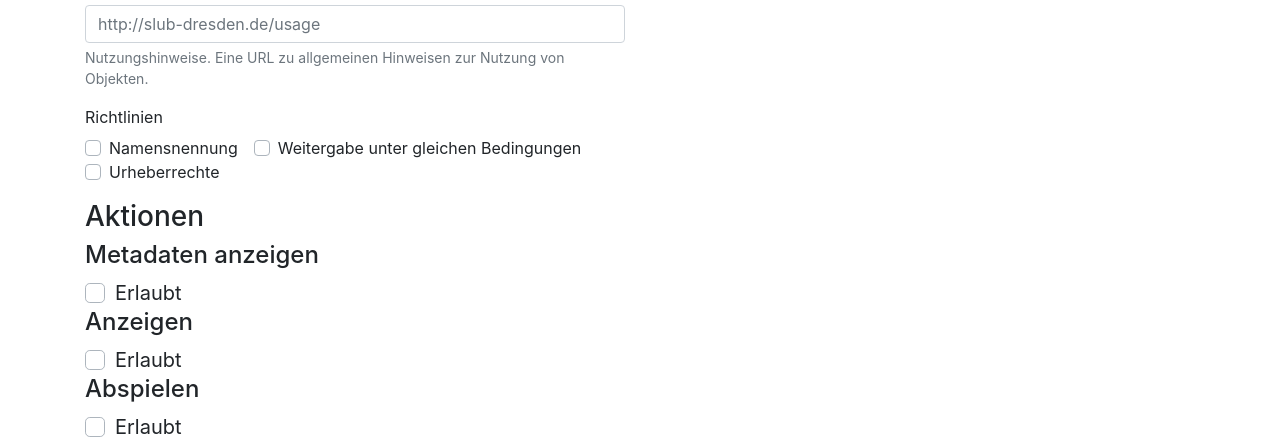
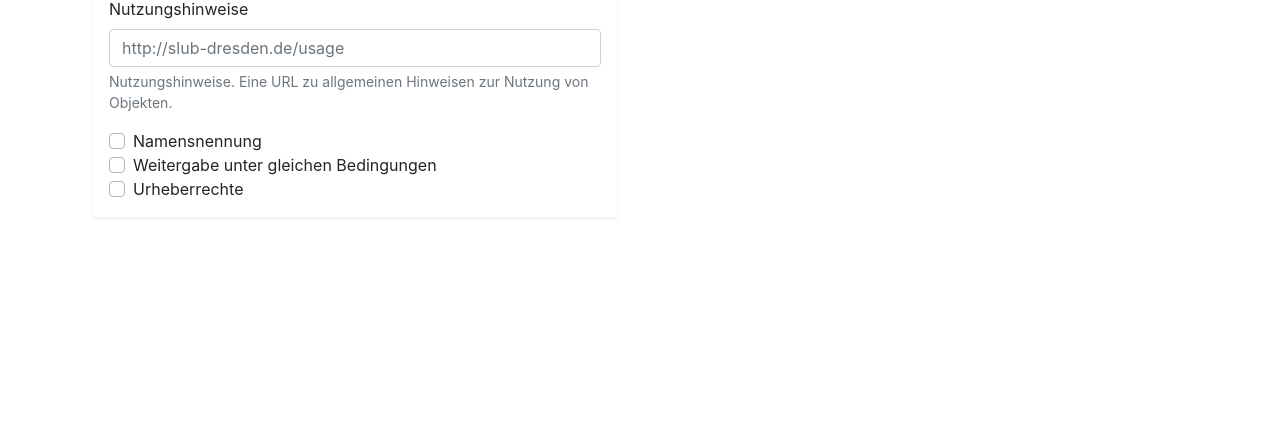
Before and after one commit to slub/librmlbuilder, a Vue app: page / in a window 1280 px wide. Shown: the part 495-939 px from the top of the page. After the commit the page ends 800 px from the top, so only its background shows below. Built offline with nearby package versions, Linux system fonts and the light colour scheme.

Commit message:
working librml

```diff
--- a/src/App.vue
+++ b/src/App.vue
@@ -10,7 +10,7 @@
           <b-navbar-toggle target="nav-collapse"></b-navbar-toggle>
           <b-collapse id="nav-collapse" is-nav>
             <b-navbar-nav>
-              <b-nav-item target="_blank" class="nav-link" href="https://slub.github.io/librml/">
+              <b-nav-item class="nav-link" href="https://slub.github.io/librml/" target="_blank">
                 Über LibRML
               </b-nav-item>
             </b-navbar-nav>
@@ -23,47 +23,42 @@
     </b-row>
     <b-row>
       <b-col cols="6">
-        <b-form @submit="baseSubmit">
+        <div class="shadow-sm m-2 p-3 mb-5 bg-white rounded">
+          <b-form>
             <h3>Angaben zum Objekt</h3>
-          <b-form-group id="id-group" label="ID" label-for="id-input" description="Die eindeutige ID des Objektes">
+            <b-form-group id="id-group" description="Die eindeutige ID des Objektes" label="ID" label-for="id-input">
               <b-form-input id="id-input" v-model="librml.id" placeholder="1234567890-abd" required></b-form-input>
             </b-form-group>
-          <b-form-group id="otherid-group" label="Andere IDs" label-for="other-id-input"
-                        description="Andere IDs dieses Objektes, mit Komma trennen.">
-            <b-form-input id="other-id-input" v-model="librml.otherid"
-                          placeholder="123456789-aaa, 123456789-bbb"></b-form-input>
+            <b-form-group id="otherid-group" description="Andere IDs dieses Objektes, mit Komma trennen."
+                          label="Andere IDs"
+                          label-for="other-id-input">
+              <b-form-input id="other-id-input" v-model="otherids" placeholder="123456789-aaa, 123456789-bbb"
+                            @change="updateOtherIDs()"></b-form-input>
             </b-form-group>
-          <b-form-group id="tenant-group" label="Verwalter" label-for="tenant-input"
-                        description="Verwalter des Objektes, hier die ID der Institution, auf die die Nutzungsrechte angewandt werden können.">
+            <b-form-group id="tenant-group"
+                          description="Verwalter des Objektes, hier die ID der Institution, auf die die Nutzungsrechte angewandt werden können."
+                          label="Verwalter"
+                          label-for="tenant-input">
               <b-form-input id="tenant-input" v-model="librml.tenant" placeholder="http://slub-dresden.de"
                             required></b-form-input>
             </b-form-group>
-          <b-form-group id="guide-group" label="Nutzungshinweise" label-for="guide-input"
-                        description="Nutzungshinweise. Eine URL zu allgemeinen Hinweisen zur Nutzung von Objekten.">
-            <b-form-input id="tenant-input" v-model="librml.guide" placeholder="http://slub-dresden.de/usage"
+            <b-form-group id="guide-group"
+                          description="Nutzungshinweise. Eine URL zu allgemeinen Hinweisen zur Nutzung von Objekten."
+                          label="Nutzungshinweise"
+                          label-for="guide-input">
+              <b-form-input id="tenant-input" v-model="librml.usageguide" placeholder="http://slub-dresden.de/usage"
                             required></b-form-input>
             </b-form-group>
-          <b-form-group id="meta-rights" label="Richtlinien" v-slot="{ ariaDescribedby }">
-            <b-form-checkbox-group id="meta-rights-group" v-model="librml.metarights"
-                                   :aria-describedby="ariaDescribedby">
-              <b-form-checkbox value="mention">Namensnennung</b-form-checkbox>
-              <b-form-checkbox value="sharealike">Weitergabe unter gleichen Bedingungen</b-form-checkbox>
-              <b-form-checkbox value="copyright">Urheberrechte</b-form-checkbox>
-            </b-form-checkbox-group>
-          </b-form-group>
-          <h3>Aktionen</h3>
-          <MetaActionComponent :dispalymeta="dispalymeta"/>
-          <ReadActionComponent :read="read"/>
-          <RunActionComponent :run="run"/>
-          <LendActionComponent :lend="lend"/>
-          <DownloadActionComponent :download="download"/>
-          <PrintActionComponent :print="print"/>
+            <b-form-checkbox v-model="librml.mention">Namensnennung</b-form-checkbox>
+            <b-form-checkbox v-model="librml.sharealike">Weitergabe unter gleichen Bedingungen</b-form-checkbox>
+            <b-form-checkbox v-model="librml.copyright">Urheberrechte</b-form-checkbox>
           </b-form>
+        </div>
       </b-col>
       <b-col cols="6">
         <vue-json-pretty
-            :path="'res'"
-            :data=this.librml>
+            :data=this.librml
+            :path="'res'">
         </vue-json-pretty>
       </b-col>
     </b-row>
@@ -73,48 +68,23 @@
 <script>
 import VueJsonPretty from 'vue-json-pretty'
 import 'vue-json-pretty/lib/styles.css'
-import PrintActionComponent from "@/components/PrintActionComponent";
-import DownloadActionComponent from "@/components/DownloadActionComponent";
-import LendActionComponent from "@/components/LendActionComponent";
-import RunActionComponent from "@/components/RunActionComponent";
-import ReadActionComponent from "@/components/ReadActionComponent";
-import MetaActionComponent from "@/components/MetaActionComponent";
 
 export default {
   data() {
     return {
-      librml: {
-        id: '',
-        otherid: '',
-        tenant: '',
-        guide: '',
-        metarights: []
+      librml: this.$root.librml,
+      otherids: '',
+      metarights: [],
+    }
   },
-      dispalymeta: {
-        permission: false,
+  methods: {
+    updateOtherIDs() {
+      this.librml.relatedids = this.otherids.split(',').map(item => item.trim());
     },
-      read: {
-        permission: false,
   },
-      run: {
-        permission: false,
-      },
-      lend: {
-        permission: false,
-      },
-      download: {
-        permission: false,
-      },
-      print: {
-        permission: false,
+  name: 'App',
+  components: {
+    VueJsonPretty
   }
 }
-  },
-  methods: {},
-  name: 'App',
-  components: {
-    MetaActionComponent,
-    ReadActionComponent,
-    RunActionComponent, LendActionComponent, DownloadActionComponent, PrintActionComponent, VueJsonPretty}
-}
 </script>
--- a/src/components/MetaActionComponent.vue
+++ b/src/components/MetaActionComponent.vue
@@ -1,6 +1,6 @@
 <template>
-  <div>
-    <h4>Metadaten anzeigen</h4>
+  <div class="shadow-sm p-3 m-2 mb-5 bg-white rounded">
+    <h3>Metadaten anzeigen</h3>
     <b-form-checkbox value="permission" v-model="dispalymeta.permission" size="lg">Erlaubt</b-form-checkbox>
     <div v-if="dispalymeta.permission" class="alert">Hier kommt eine Komponente hin!</div>
   </div>
--- a/src/components/ReadActionComponent.vue
+++ b/src/components/ReadActionComponent.vue
@@ -1,5 +1,5 @@
 <template>
-  <div>
+  <div class="shadow p-3 mb-5 bg-white rounded">
     <h4>Anzeigen</h4>
     <b-form-checkbox value="permission" v-model="read.permission" size="lg">Erlaubt</b-form-checkbox>
     <div v-if="read.permission" class="alert">Hier kommt eine Komponente hin!</div>
--- /dev/null
+++ b/src/librml/librml.js
@@ -0,0 +1,24 @@
+class LibRML extends Object {
+    id = '';
+    relatedids = [];
+    tenant = '';
+    usageguide = '';
+    mention = false;
+    sharealike = false;
+    copyright = false;
+    actions = [];
+}
+
+class Action extends Object {
+    type = '';
+    permission = false;
+    restrictions = [];
+}
+
+class DateRestriction {
+    type = 'date';
+    todate = new Date();
+    fromdate = new Date();
+}
+
+export {LibRML, Action, DateRestriction}
--- a/src/main.js
+++ b/src/main.js
@@ -7,13 +7,22 @@ import {BootstrapVue, IconsPlugin} from 'bootstrap-vue'
 import 'bootstrap/dist/css/bootstrap.css'
 import 'bootstrap-vue/dist/bootstrap-vue.css'
 
+
 import App from './App.vue'
+import {LibRML} from "@/librml/librml";
 
 Vue.use(BootstrapVue)
 Vue.use(IconsPlugin)
 
 Vue.config.productionTip = false
 
-new Vue({
+var librml = new LibRML()
+
+var vm = new Vue({
     render: h => h(App),
-}).$mount('#app')
+    data: {
+        librml: librml,
+    },
+})
+
+vm.$mount('#app')
```
Lines whose indentation alone changed are shown as unchanged.
